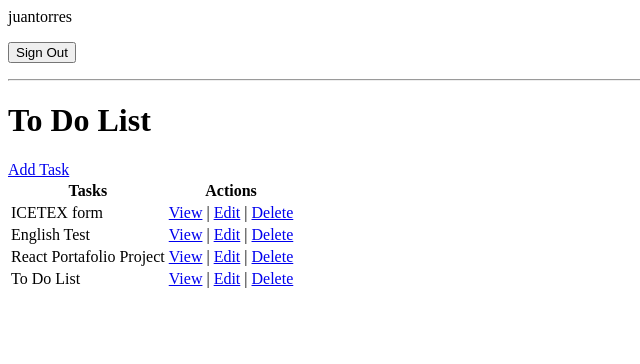
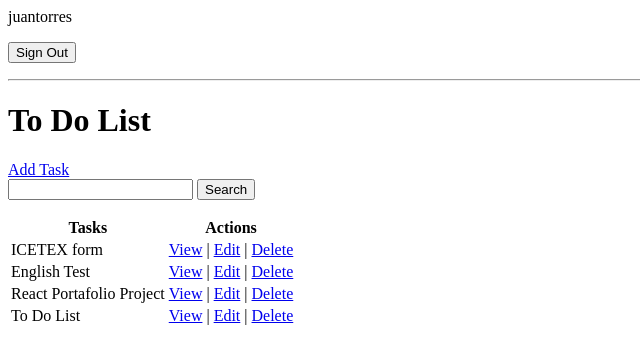
Before and after one commit to Torrescjua/TO-DO-LIST, a Django app: page / in a window 1280 px wide. Shown: the top 364 px of the page, without its empty margins (0-640 px from the left). Run offline with Django 5.2, Linux system fonts and the light colour scheme; a user stored in the database is signed in; data comes from the database, SQL or seed files in the repository; both versions use the stored data as it was after the commit.

Commit message:
search-input done

```diff
--- a/base/templates/base/task_list.html
+++ b/base/templates/base/task_list.html
@@ -10,6 +10,10 @@
 <hr>
 <h1>To Do List</h1>
 <a href="{% url 'task-create' %}">Add Task</a>
+<form method="GET">
+    <input type="text" name="search-area" value={{ search_input }}>
+    <input type="submit" value="Search">
+</form>
 <table>
     <thead>
         <tr>
--- a/base/views.py
+++ b/base/views.py
@@ -66,6 +66,15 @@ class TaskList(LoginRequiredMixin, ListView):
         user_tasks = context['tasks'].filter(user=self.request.user)
         context['tasks'] = user_tasks
         context['count'] = user_tasks.filter(done=False).count()
+
+        """
+        Add search-area input for a diferent filter.
+        """
+        search_input = self.request.GET.get('search-area') or ''
+        if search_input:
+            user_tasks = context['tasks'].filter(title__startswith=search_input)
+            context['tasks'] = user_tasks
+        context['search-input'] = search_input
         return context
 
 
```
Also changed, not shown: db.sqlite3.
